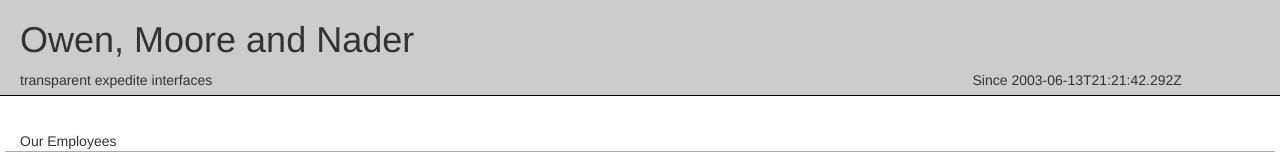
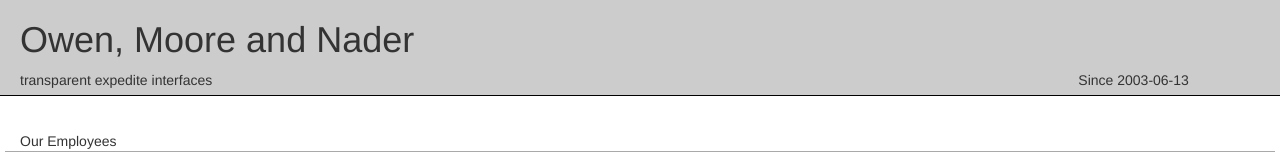
Before and after one commit to kaisersayeed/employeeRoaster, a React app: page / in a window 1280 px wide. Shown: the top 160 px of the page. Built offline with nearby package versions, Linux system fonts and the light colour scheme.

Commit message:
refactor: format date.

```diff
--- a/src/components/CompanyInfo/CompanyInfo.js
+++ b/src/components/CompanyInfo/CompanyInfo.js
@@ -1,16 +1,17 @@
 import React from "react";
+import {formatDate} from "../../utils/helper";
 
 const CompanyInfo = props => {
-  return (
+  return props.companyInfo.companyEst ? (
     <div className="header">
       <div className="row">
         <h1 className="col-md-12"> {props.companyInfo.companyName} </h1>
       </div>
       <div className="row">
-        <div className="col-md-9">{props.companyInfo.companyMotto}</div>
-        <div className="col-md-3">Since {props.companyInfo.companyEst}</div>
+        <div className="col-md-10">{props.companyInfo.companyMotto}</div>
+        <div className="col-md-2">{`Since ${formatDate(props.companyInfo.companyEst)}`}</div>
       </div>
     </div>
-  );
+  ): null;
 };
 export default CompanyInfo;
--- a/src/components/Employees/EmployeeModal.js
+++ b/src/components/Employees/EmployeeModal.js
@@ -1,6 +1,7 @@
 import React from "react";
 import { connect } from "react-redux";
 import { Button, Modal } from "react-bootstrap";
+import {formatDate} from "../../utils/helper";
 
 class EmployeeModal extends React.Component {
   render() {
@@ -14,7 +15,7 @@ class EmployeeModal extends React.Component {
              <img src={employee.avatar}/>
              <p>{employee.jobTitle}</p>
              <p>{employee.age}</p>
-             <p>{employee.dateJoined}</p>
+             <p>{formatDate(employee.dateJoined)}</p>
             </div>
             <div className="modal-content-right">
               <p>{employee.firstName} {employee.lastName}</p>
--- /dev/null
+++ b/src/utils/helper.js
@@ -0,0 +1,3 @@
+export const formatDate = (dateString) => {
+  return dateString ? dateString.slice(0, 10) : '';
+};
```
